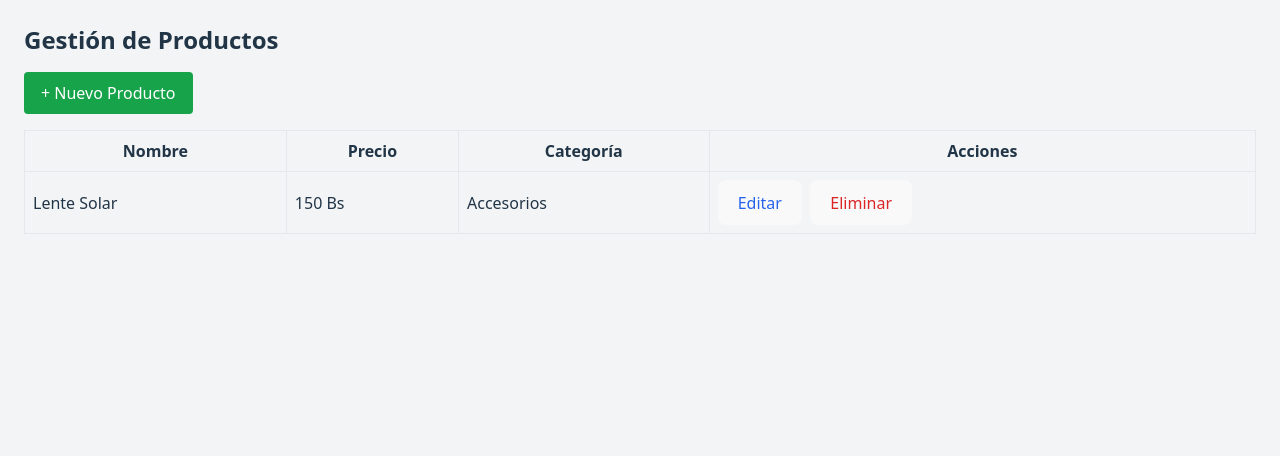
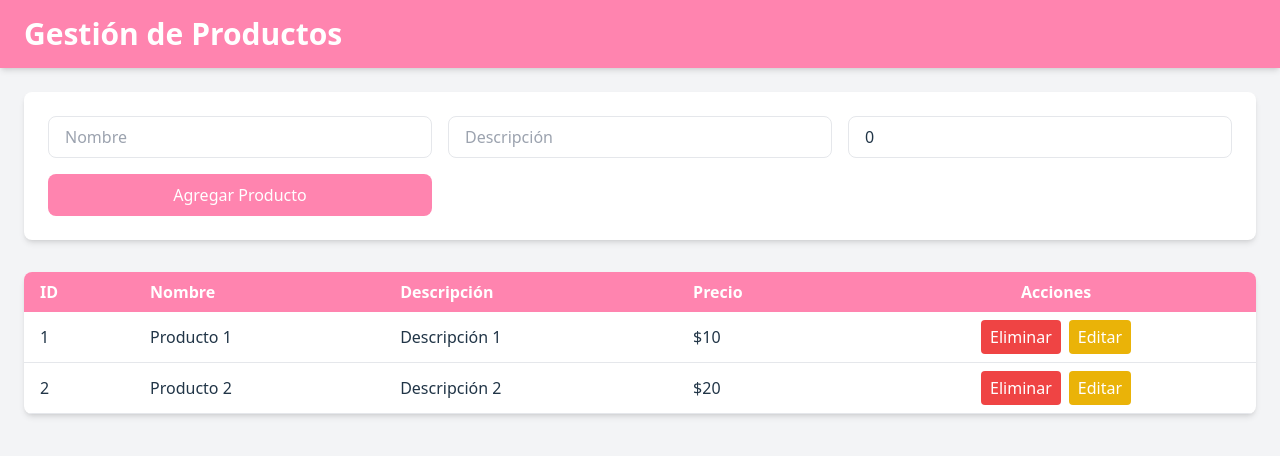
Before and after one commit to Theboul/frontend_afrodita, a React (Vite) app: page /productos in a window 1280 px wide. Shown: the top 456 px of the page. Built offline with nearby package versions, Linux system fonts and the light colour scheme.

Commit message:
Trabajo en progreso

```diff
--- a/src/pages/auth/GestionProductos.tsx
+++ b/src/pages/auth/GestionProductos.tsx
@@ -1,31 +1,138 @@
+import { useState } from "react";
+
+interface Producto {
+  id: number;
+  nombre: string;
+  descripcion: string;
+  precio: number;
+}
+
 export default function GestionProductos() {
+  const [productos, setProductos] = useState<Producto[]>([
+    { id: 1, nombre: "Producto 1", descripcion: "Descripción 1", precio: 10 },
+    { id: 2, nombre: "Producto 2", descripcion: "Descripción 2", precio: 20 },
+  ]);
+
+  const [nuevoProducto, setNuevoProducto] = useState({ nombre: "", descripcion: "", precio: 0 });
+
+  const agregarProducto = () => {
+    if (!nuevoProducto.nombre) return;
+    setProductos([...productos, { id: productos.length + 1, ...nuevoProducto }]);
+    setNuevoProducto({ nombre: "", descripcion: "", precio: 0 });
+  };
+
+  const eliminarProducto = (id: number) => {
+    setProductos(productos.filter((p) => p.id !== id));
+  };
+
+  const editarProducto = (id: number) => {
+    const prod = productos.find((p) => p.id === id);
+    if (!prod) return;
+    const nuevoNombre = prompt("Nuevo nombre:", prod.nombre);
+    const nuevaDescripcion = prompt("Nueva descripción:", prod.descripcion);
+    const nuevoPrecioStr = prompt("Nuevo precio:", prod.precio.toString());
+    if (nuevoNombre !== null && nuevaDescripcion !== null && nuevoPrecioStr !== null) {
+      const nuevoPrecio = parseFloat(nuevoPrecioStr);
+      setProductos(
+        productos.map((p) =>
+          p.id === id ? { ...p, nombre: nuevoNombre, descripcion: nuevaDescripcion, precio: nuevoPrecio } : p
+        )
+      );
+    }
+  };
+
   return (
-      <div className="p-6">
-        <h1 className="text-2xl font-bold mb-4">Gestión de Productos</h1>
-        <button className="bg-green-600 text-white px-4 py-2 rounded mb-4">
-          + Nuevo Producto
+    <div className="w-full min-h-screen bg-gray-100 flex flex-col">
+      {/* Header */}
+      <header className="bg-[#FF84AF] py-4 text-white p-6 shadow-md">
+        <h1 className="text-3xl font-bold">Gestión de Productos</h1>
+      </header>
+
+      {/* Contenido principal */}
+      <main className="flex-1 p-6 overflow-y-auto">
+        {/* Formulario */}
+        <div className="bg-white p-6 rounded-lg shadow-md mb-8 grid grid-cols-1 md:grid-cols-3 gap-4">
+          <input
+            type="text"
+            placeholder="Nombre"
+            value={nuevoProducto.nombre}
+            onChange={(e) => setNuevoProducto({ ...nuevoProducto, nombre: e.target.value })}
+            className="border rounded-lg px-4 py-2 w-full focus:ring-2 focus:ring-[#F4AFCC]"
+          />
+          <input
+            type="text"
+            placeholder="Descripción"
+            value={nuevoProducto.descripcion}
+            onChange={(e) => setNuevoProducto({ ...nuevoProducto, descripcion: e.target.value })}
+            className="border rounded-lg px-4 py-2 w-full focus:ring-2 focus:ring-[#F4AFCC]"
+          />
+          <input
+  type="number"
+  placeholder="Precio"
+  value={nuevoProducto.precio}
+  onChange={(e) => {
+    const valor = parseFloat(e.target.value);
+    setNuevoProducto({
+      ...nuevoProducto,
+      precio: isNaN(valor) || valor < 0 ? 0 : valor
+    });
+  }}
+  className="border rounded-lg px-4 py-2 w-full focus:ring-2 focus:ring-[#F4AFCC]"
+/>
+          <button
+            onClick={agregarProducto}
+            className="mt-2 md:mt-0 bg-[#FF84AF] text-white px-4 py-2 rounded-lg hover:bg-pink-600 transition"
+          >
+            Agregar Producto
           </button>
-        <table className="w-full border">
-          <thead className="bg-gray-100">
+        </div>
+
+        {/* Tabla */}
+        <div className="bg-white rounded-lg shadow-md overflow-hidden">
+          <table className="w-full border-collapse">
+            <thead className="bg-[#FF84AF] text-white">
               <tr>
-              <th className="border p-2">Nombre</th>
-              <th className="border p-2">Precio</th>
-              <th className="border p-2">Categoría</th>
-              <th className="border p-2">Acciones</th>
+                <th className="px-4 py-2 text-left">ID</th>
+                <th className="px-4 py-2 text-left">Nombre</th>
+                <th className="px-4 py-2 text-left">Descripción</th>
+                <th className="px-4 py-2 text-left">Precio</th>
+                <th className="px-4 py-2 text-center">Acciones</th>
               </tr>
             </thead>
             <tbody>
-            <tr>
-              <td className="border p-2">Lente Solar</td>
-              <td className="border p-2">150 Bs</td>
-              <td className="border p-2">Accesorios</td>
-              <td className="border p-2">
-                <button className="text-blue-600 mr-2">Editar</button>
-                <button className="text-red-600">Eliminar</button>
+              {productos.map((p) => (
+                <tr key={p.id} className="border-b hover:bg-gray-50">
+                  <td className="px-4 py-2">{p.id}</td>
+                  <td className="px-4 py-2 font-medium">{p.nombre}</td>
+                  <td className="px-4 py-2">{p.descripcion}</td>
+                  <td className="px-4 py-2">${p.precio}</td>
+                  <td className="px-4 py-2 text-center space-x-2">
+                    <button
+                      onClick={() => eliminarProducto(p.id)}
+                      className="px-2 py-1 bg-red-500 text-white rounded hover:bg-red-600"
+                    >
+                      Eliminar
+                    </button>
+                    <button
+                      onClick={() => editarProducto(p.id)}
+                      className="px-2 py-1 bg-yellow-500 text-white rounded hover:bg-yellow-600"
+                    >
+                      Editar
+                    </button>
                   </td>
                 </tr>
+              ))}
+              {productos.length === 0 && (
+                <tr>
+                  <td colSpan={5} className="text-center py-6 text-gray-500">
+                    No hay productos
+                  </td>
+                </tr>
+              )}
             </tbody>
           </table>
         </div>
+      </main>
+    </div>
   );
 }
```
Lines whose indentation alone changed are shown as unchanged.
